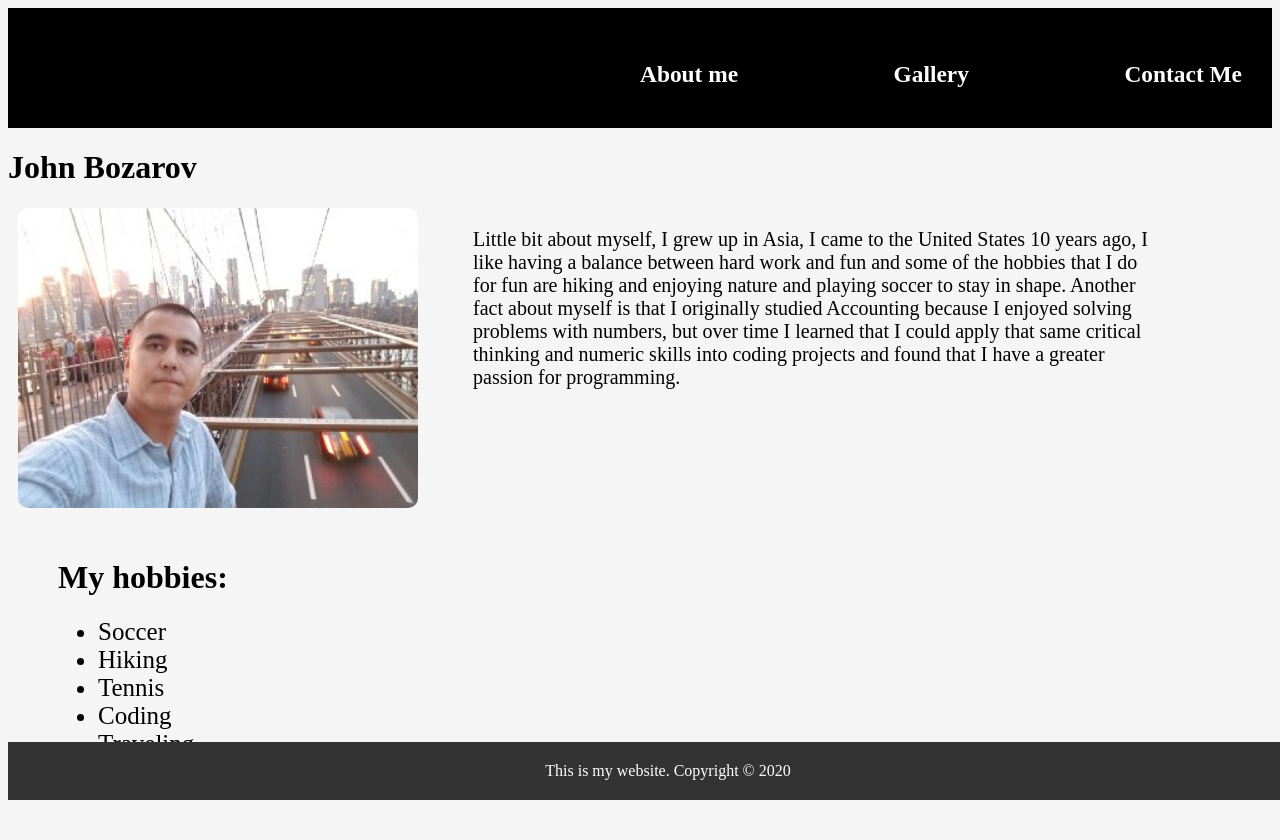
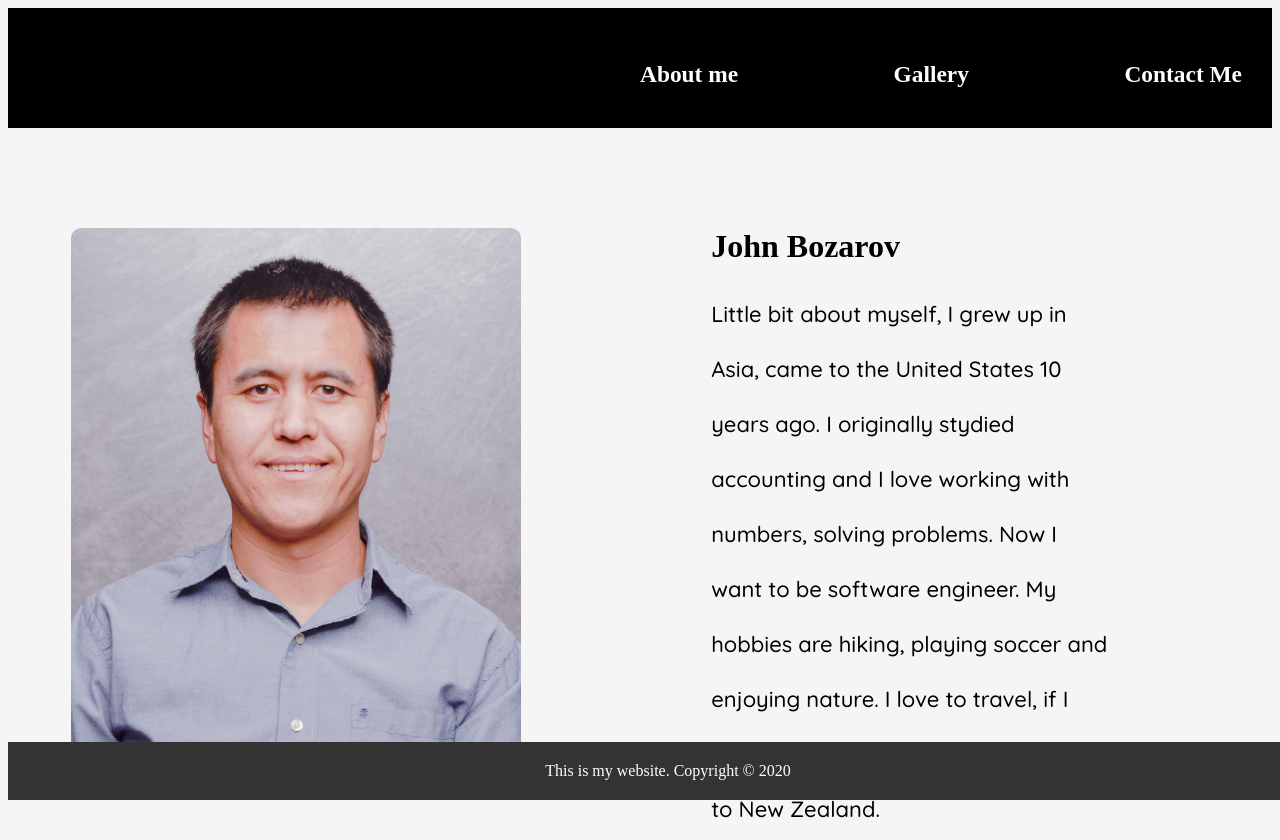
Before and after one commit to JBozarov/html-css, a plain HTML site: page index.html in a window 1280 px wide. Shown: the top 840 px of the page. Before the commit the page ends 800 px from the top, so only its background shows below. Drawn offline with Linux system fonts and the light colour scheme.

Commit message:
optimizations

```diff
--- a/index.css
+++ b/index.css
@@ -34,27 +34,37 @@
 
 .body{
    width: 90%;
-   margin: auto 10px;
+   margin: auto;
    display: flex;
    flex-direction: row;
-   justify-content: space-between;
+   justify-content: center;
+}
+
+.body>div{
+   padding-left: 5vh;
 }
 
 .body p{
-   width: 60%;
-   font-size: 20px;
+   width: 80%;
+   font-size: 22px;
+   font-family: 'Quicksand', sans-serif;
+   line-height: 2.5;
 }
 
 .body img{
-   width: 400px;
+   width: 450px;
+   height: 563px;
+   /* padding-top: 5vh; */
    border-radius: 10px;
+   margin-top: 100px;
 }
 
-.hobbies{
-   padding-top: 30px;
-   padding-left: 50px;
+.right-box{
+   /* padding-top: 30px; */
+   padding-left: 150px;
+   margin-top: 100px;
 }
-.hobbies li{
+.right-box li{
    font-size: 25px;
 }
 
@@ -73,7 +83,10 @@ footer{
    background-color: #FFFAF0;
 }
 .images-container{
+   margin: auto;
    display: flex;
+   flex-direction: row;
+   justify-content: center;
    flex-wrap: wrap;
 }
 
@@ -123,14 +136,23 @@ footer{
 
 .form input{
    height: 40px;
+   font-size: 25px;
+   padding-left: 10px;
 }
 .form textarea{
    height: 200px;
+   font-size: 25px;
+   padding-left: 10px;
 }
 
 .form button{
    height: 40px;
    font-size: 20px;
+}
+
+.form button:hover{
+   background-color: #87CEFA;
+   cursor: pointer;
 }
 
 .container-1{
--- a/index.html
+++ b/index.html
@@ -5,6 +5,8 @@
     <link rel="stylesheet" href="./index.css"/>
     <meta name="viewport" content="width=device-width, initial-scale=1.0">
     <title>John Bozarov</title>
+    <link href="https://fonts.googleapis.com/css2?family=Quicksand:wght@500&display=swap" rel="stylesheet">
+
 </head>
 <body class="App" >
    <header class="header">
@@ -14,24 +16,19 @@
          <a href="./contact.html" ><h3>Contact Me</h3></a>
       </nav>
    </header>
+
+   <div class="body" >
+      <img src="./assets/me.jpg" alt="John Bozarov"/>
+      <div>
+         <div class="right-box">
             <h1 id='name'>John Bozarov</h1>
-   <div class="body" >
-      <img src="./assets/nyc.jpeg" alt="John Bozarov"/>
-      <p>Little bit about myself, I grew up in Asia, I came
-         to the United States 10 years ago, I like having a balance
-         between hard work and
-         fun and some of the hobbies that I do for fun are
-         hiking and enjoying nature and playing soccer to stay
-         in shape.
-         Another fact about myself is that I originally studied
-         Accounting because I enjoyed solving problems with
-         numbers, but over time I learned that I could apply
-         that same critical thinking and numeric skills into
-         coding projects and found that I have a greater
-         passion for programming.
+            <p>Little bit about myself, I grew up in Asia, came
+               to the United States 10 years ago.
+               I originally stydied accounting and I love working
+               with numbers, solving problems. Now I want to be software engineer.
+               My hobbies are hiking, playing soccer and enjoying nature.
+               I love to travel, if I have a chance again I want to travel to New Zealand.
             </p>
-   </div>
-   <div class="hobbies">
             <h1>My hobbies: </h1>
             <ul>
                <li>Soccer</li>
@@ -41,6 +38,8 @@
                <li>Traveling</li>
             </ul>
          </div>
+      </div>
+   </div>
    <footer>This is my website. Copyright &copy; 2020</footer>
 </body>
 </html>
```
Also changed, not shown: contact.html (+1 -0 lines), assets/me.jpg (added). Lines whose indentation alone changed are shown as unchanged.
